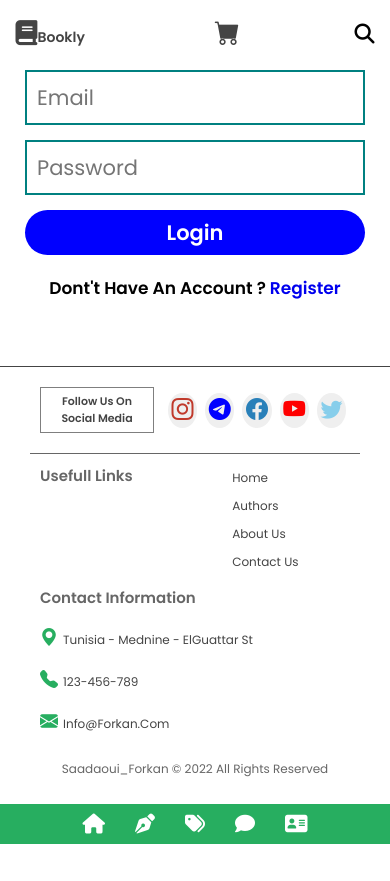
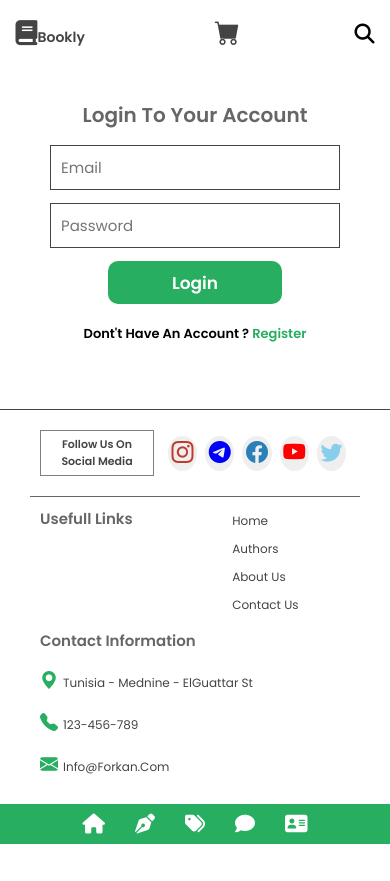
Before and after one commit to Saadaoui-Forkan/book-store, a React (Create React App) app: page /login in a window 390 px wide. Before the commit the page ends 844 px from the top, so only its background shows below. Built offline with nearby package versions, Linux system fonts and the light colour scheme.

Commit message:
styling cart component

```diff
--- a/src/pages/Cart/CartPage.css
+++ b/src/pages/Cart/CartPage.css
@@ -1,7 +1,6 @@
 .cart {
-    margin-top: 100px;
+    margin-top: 150px;
 }
-
 .cart-title {
     font-weight: 600;
     font-size: 32px;
@@ -10,16 +9,14 @@
     width: max-content;
     margin-bottom: 20px;
 }
-
 .cart-wrapper {
     display: flex;
     align-items: flex-start;
+    justify-content: space-between;
 }
-
 .cart-items {
-    width: 70%;
+    width: 65%;
 }
-
 .cart-item {
     display: flex;
     align-items: center;
@@ -28,13 +25,11 @@
     margin-bottom: 21px;
     border-bottom: 2px solid gray;
 }
-
 .cart-item-img {
     width: 140px;
     height: 180px;
     object-fit: contain;
 }
-
 .cart-item-info {
     padding: 10px;
     width: calc(100% - 140px);
@@ -43,7 +38,9 @@
     justify-content: space-between;
     margin-left: 10px;
 }
-
+.cart-item-info-container {
+    width: 50%;
+}
 .cart-item-book-title {
     font-size: 21px;
     margin-bottom: 10px;
@@ -51,6 +48,13 @@
 
 .cart-item-author {
     font-size: 21px;
+}
+.cart-item-info-handler{
+    width: 45%;
+    display: flex;
+    flex-direction: column;
+    justify-content: flex-end;
+    align-items: center;
 }
 
 .cart-item-quantity {
@@ -107,3 +111,83 @@
     padding: 10px;
     font-size: 21px;
 }
+
+/* Media Queries */
+@media(max-width: 992px) {
+    .cart-item-book-title {
+        font-size: 18px;
+    }
+    .cart-item-book-title b {
+        font-size: 20px;
+    }
+    .cart-item-author {
+        font-size: 18px;
+    }
+    .order-summary-title {
+        font-size: 20px;
+    }
+    .order-summary-item {
+        font-size: 18px;
+    }
+}
+
+@media(max-width: 768px) {
+    .cart {
+        margin-top: 85px;
+    }
+    .cart-wrapper {
+        flex-direction: column;
+    }
+    .cart-items {
+        width: 95%;
+        margin: auto;
+    }
+    .cart-item-book-title {
+        font-size: 15px;
+    }
+    .cart-item-book-title b {
+        font-size: 16px;
+    }
+    .cart-item-author {
+        font-size: 15px;
+    }
+    .cart-item-quantity button {
+        font-size: 15px;
+    }
+    .cart-item-quantity b {
+        font-size: 20px;
+    }
+    .cart-item-price {
+        font-size: 20px;
+    }
+    .cart-order-summary {
+        width: 60%;
+        margin: auto;
+    }
+    .order-summary-title {
+        font-size: 18px;
+    }
+    .order-summary-item {
+        font-size: 16px;
+    }
+}
+
+@media (min-width: 330px) and (max-width: 575px) {
+    .cart-item {
+        flex-direction: column;
+    }
+    .cart-item-info {
+        width: 90%;
+        align-items: flex-start;
+        margin-top: 15px;
+    }
+    .cart-item-price {
+        font-size: 17px;
+    }
+    .cart-item-quantity b {
+        font-size: 17px;
+    }
+    .bi-trash-fill {
+        font-size: 20px;
+    }
+}
--- a/src/pages/Cart/CartPage.jsx
+++ b/src/pages/Cart/CartPage.jsx
@@ -1,14 +1,18 @@
 import React, { useContext } from 'react'
 import './CartPage.css'
+import '../../App.css'
 import CartContext from '../../context/CartContext'
+import HeadingTitle from '../../components/heading-title/HeadingTitle'
 
 function CartPage() {
+
+  window.scroll(0,0)
 
   const {cartItems,cartItemsLength,removeFromCart,addToCart} = useContext(CartContext)
 
   return (
     <div className="cart">
-      <h1 className="cart-title">Your Shopping Cart</h1>
+      <HeadingTitle title="Your Shopping Cart" />
       <div className="cart-wrapper">
         <div className="cart-items">
           {
@@ -25,7 +29,7 @@ function CartPage() {
                   className="cart-item-img"
                 />
                 <div className="cart-item-info">
-                  <div>
+                  <div className='cart-item-info-container'>
                     <div className="cart-item-book-title">
                       <b>Title: </b>
                       {item.title}
@@ -35,7 +39,7 @@ function CartPage() {
                       {item.author}
                     </div>
                   </div>
-                  <div>
+                  <div className='cart-item-info-handler'>
                     <div className="cart-item-quantity">
                       <button
                         className="bi bi-plus-lg"
--- a/src/pages/forms/Login.jsx
+++ b/src/pages/forms/Login.jsx
@@ -1,10 +1,13 @@
 import { Link } from "react-router-dom";
 import "./forms.css";
+import '../../App.css'
 import { useState } from "react";
 import { ToastContainer, toast } from "react-toastify";
 import "react-toastify/dist/ReactToastify.css";
 
 const Login = () => {
+
+  window.scroll(0,0)
 
     const [email,setEmail] = useState("")
     const [password,setPassword] = useState("")
--- a/src/pages/forms/Register.jsx
+++ b/src/pages/forms/Register.jsx
@@ -1,10 +1,12 @@
 import { Link } from "react-router-dom";
 import "./forms.css";
+import '../../App.css'
 import { useState } from "react";
 import { ToastContainer, toast } from "react-toastify";
 import "react-toastify/dist/ReactToastify.css";
 
 const Register = () => {
+  window.scroll(0,0)
 
     const [email,setEmail] = useState("")
     const [username,setUsername] = useState("")
--- a/src/pages/forms/forms.css
+++ b/src/pages/forms/forms.css
@@ -1,17 +1,17 @@
 .form-wrapper {
-    height: calc(100vh - 250px);
     width: 100%;
     display: flex;
     align-items: center;
     justify-content: center;
     flex-direction: column;
     padding: 15px;
+    margin-top: 140px;
 }
 
 .form-title {
     font-size: 27px;
     margin-bottom: 15px;
-    color: teal;
+    color: var(--light-color);
 }
 
 .form {
@@ -21,7 +21,7 @@
 }
 
 .form input {
-    border: 2px solid teal;
+    border: var(--border-hover);
     padding: 10px;
     font-size: 21px;
     margin-bottom: 15px;
@@ -30,17 +30,46 @@
 .form input:focus{
     outline: none;
 }
+.form-btn {
+    z-index: 1;
+    position: relative;
+    font-family: inherit;
+    color: white;
+    padding: 0.5em 1em;
+    outline: none;
+    border: none;
+    background-color: var(--green);
+    overflow: hidden;
+    transition: color 0.4s ease-in-out;
+    width: 60%;
+    margin: auto;
+    font-size: 15px;
+    font-weight: bold;
+    border-radius: 10px;
+}
 
-.form-btn {
-    width: 100%;
-    background-color: blue;
-    color: white;
-    cursor: pointer;
-    border-radius: 60px;
-    padding: 7px;
-    font-weight: 700;
-    font-size: 21px;
-    border: none;
+.form-btn::before {
+  content: '';
+  z-index: -1;
+  position: absolute;
+  bottom: 100%;
+  right: 100%;
+  width: 100%;
+  height: 100%;
+  border-radius: 50%;
+  background-color:rgb(71, 234, 12);
+  transform-origin: center;
+  transform: translate3d(50%, 50%, 0) scale3d(0, 0, 0);
+  transition: transform 0.45s ease-in-out;
+}
+
+.form-btn:hover {
+  cursor: pointer;
+  color: #fff;
+}
+
+.form-btn:hover::before {
+  transform: translate3d(50%, 50%, 0) scale3d(15, 15, 15);
 }
 
 .form-footer {
@@ -48,9 +77,33 @@
     font-size: 17px;
     font-weight: 600;
 }
+a.forms-link {
+    color: var(--green);
+}
 
-@media (max-width: 520px){
+
+/* Media Queries */
+@media(max-width: 768px) {
     .form-wrapper {
-        height: auto;
+        margin-top: 85px;
     }
 }
+
+@media (min-width: 330px) and (max-width: 575px) {
+    .form-title {
+        font-size: 20px;
+    }
+    .form {
+        width: 290px;
+    }
+    .form input {
+        font-size: 15px;
+        margin-bottom: 13px;
+    }
+    .form-btn {
+        font-size: 17px;
+    }
+    .form-footer {
+        font-size: 13px;
+    }
+}
```
